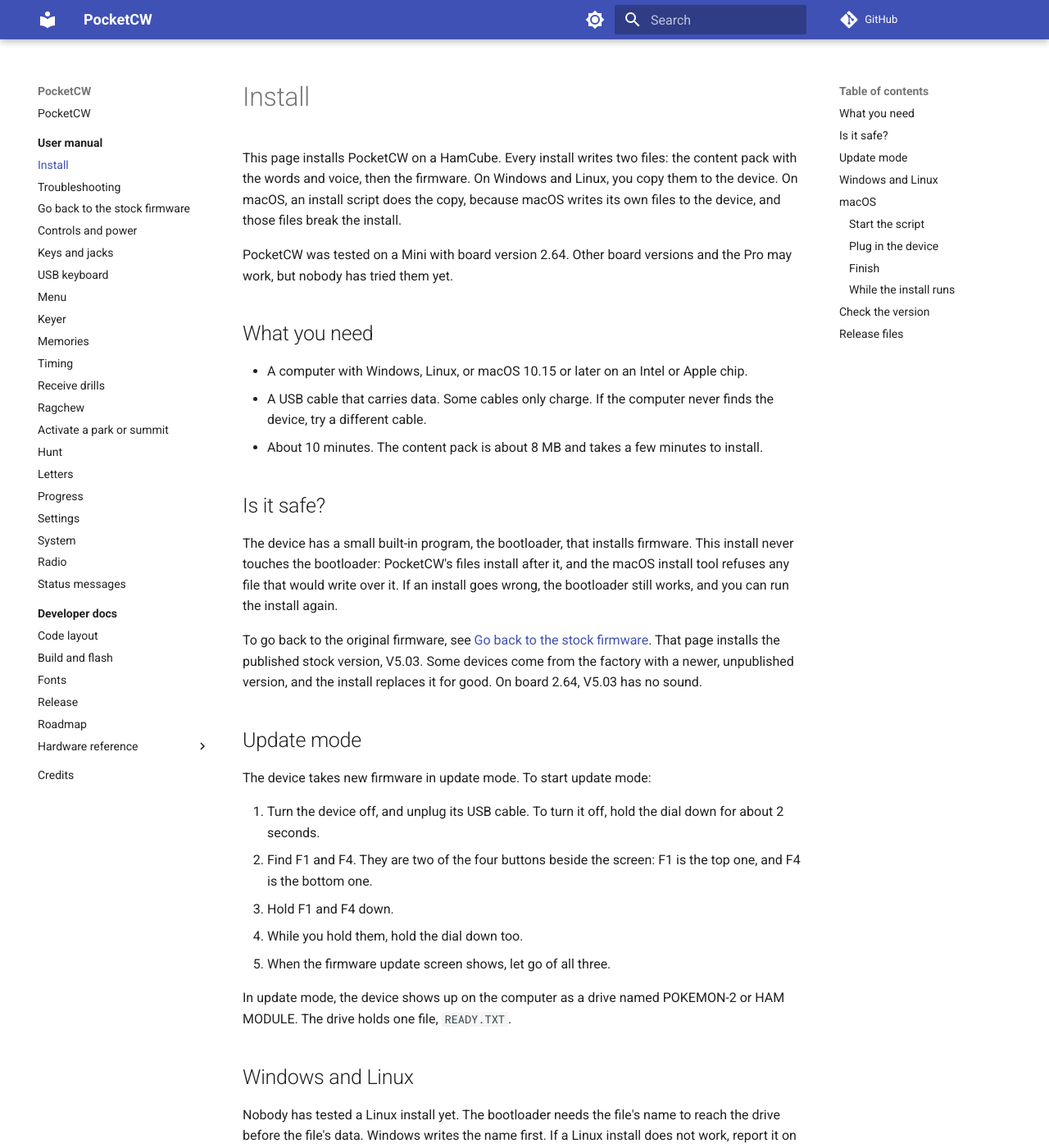
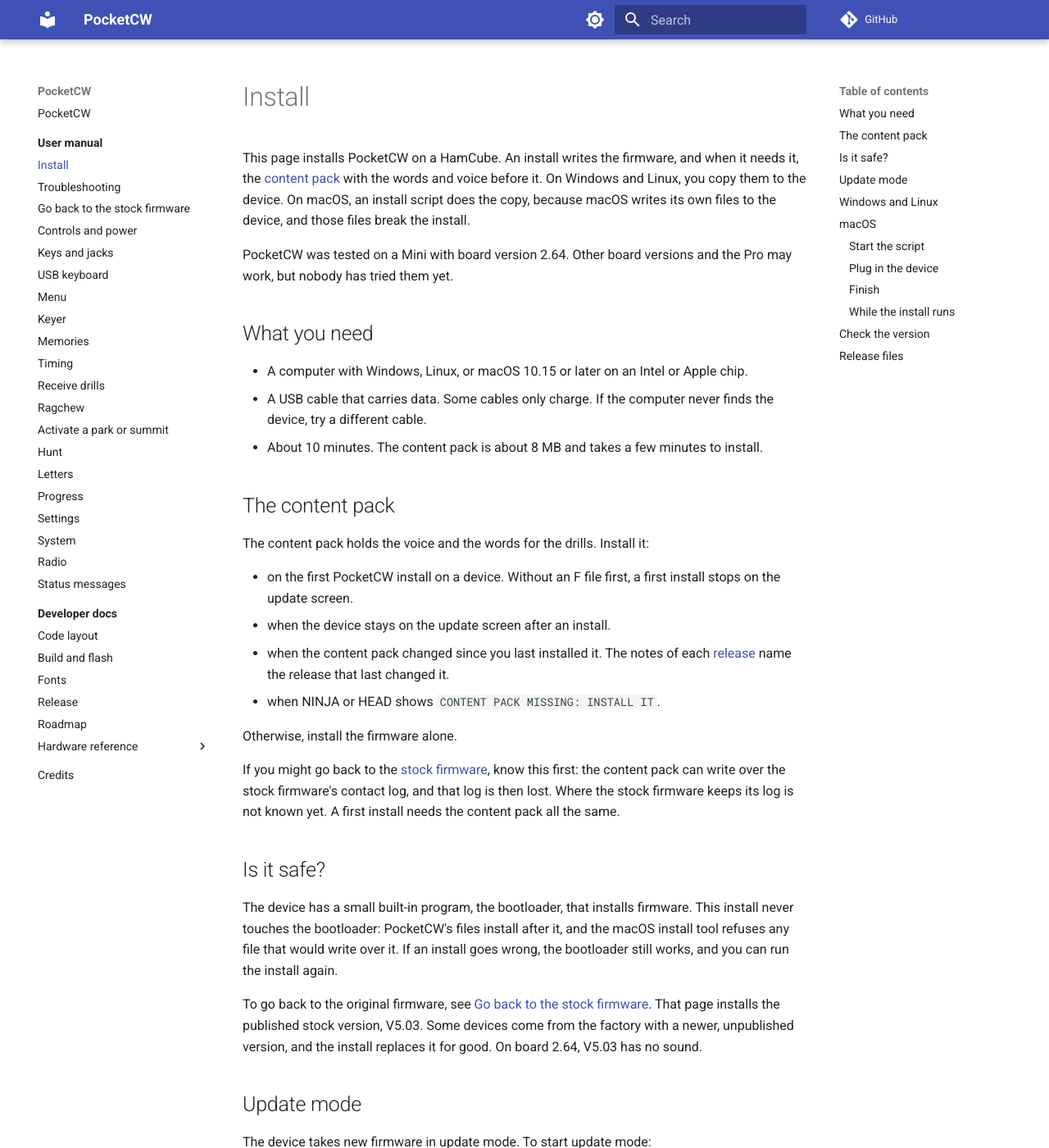
Before and after one commit to kvmet/k5mme_pocketcw, an MkDocs documentation site: the page built from docs/user/install.md, in a window 1280 px wide and 1400 px high. Shown: the whole window at 82% size. Built offline with MkDocs 1.6.1 and Material for MkDocs 9.7.7, drawn with Linux system fonts in a browser that asks for light colours; comment, search, counter and statistics services are not loaded; some of the changed text lies outside the part shown.

Commit message:
feat(install): ask before writing the content pack

````diff
--- a/docs/user/install.md
+++ b/docs/user/install.md
@@ -1,6 +1,6 @@
 # Install
 
-This page installs PocketCW on a HamCube. Every install writes two files: the content pack with the words and voice, then the firmware. On Windows and Linux, you copy them to the device. On macOS, an install script does the copy, because macOS writes its own files to the device, and those files break the install.
+This page installs PocketCW on a HamCube. An install writes the firmware, and when it needs it, the [content pack](#the-content-pack) with the words and voice before it. On Windows and Linux, you copy them to the device. On macOS, an install script does the copy, because macOS writes its own files to the device, and those files break the install.
 
 PocketCW was tested on a Mini with board version 2.64. Other board versions and the Pro may work, but nobody has tried them yet.
 
@@ -9,6 +9,19 @@
 - A computer with Windows, Linux, or macOS 10.15 or later on an Intel or Apple chip.
 - A USB cable that carries data. Some cables only charge. If the computer never finds the device, try a different cable.
 - About 10 minutes. The content pack is about 8 MB and takes a few minutes to install.
+
+## The content pack
+
+The content pack holds the voice and the words for the drills. Install it:
+
+- on the first PocketCW install on a device. Without an F file first, a first install stops on the update screen.
+- when the device stays on the update screen after an install.
+- when the content pack changed since you last installed it. The notes of each [release](https://github.com/kvmet/k5mme_pocketcw/releases) name the release that last changed it.
+- when NINJA or HEAD shows `CONTENT PACK MISSING: INSTALL IT`.
+
+Otherwise, install the firmware alone.
+
+If you might go back to the [stock firmware](stock-firmware.md), know this first: the content pack can write over the stock firmware's contact log, and that log is then lost. Where the stock firmware keeps its log is not known yet. A first install needs the content pack all the same.
 
 ## Is it safe?
 
@@ -32,12 +45,10 @@
 
 Nobody has tested a Linux install yet. The bootloader needs the file's name to reach the drive before the file's data. Windows writes the name first. If a Linux install does not work, report it on the [issue tracker](https://github.com/kvmet/k5mme_pocketcw/issues).
 
-Install `F000400.bin`, the content pack, before the firmware. The pack and the firmware of one release go together. Installing an F file first also keeps a first install from stopping on the update screen.
-
-1. Download `F000400.bin` and `A000014.bin` from the newest [release](https://github.com/kvmet/k5mme_pocketcw/releases/latest).
+1. Download `A000014.bin` from the newest [release](https://github.com/kvmet/k5mme_pocketcw/releases/latest). If you install the [content pack](#the-content-pack), download `F000400.bin` too.
 2. Put the device in [update mode](#update-mode).
 3. Plug the USB cable into the device and the computer. The drive opens.
-4. Copy `F000400.bin` to the drive. Wait until the drive closes and opens again with only `READY.TXT`. This can take a few minutes. Then hold F4 to reset the drive.
+4. To install the content pack, copy `F000400.bin` to the drive. Wait until the drive closes and opens again with only `READY.TXT`. This can take a few minutes. Then hold F4 to reset the drive. Without the content pack, go to step 5.
 5. Copy `A000014.bin` to the drive.
 6. Wait about 10 seconds. The drive closes, then opens again with only `READY.TXT`.
 7. Unplug the device, then click the dial to turn it on.
@@ -58,7 +69,13 @@
 curl -fsSL https://kvmet.github.io/k5mme_pocketcw/install.sh | sh
 ```
 
-The script downloads the newest PocketCW release and the install tool. It installs two files: the content pack, then the firmware. Both install in one update mode session, so you put the device in update mode only once.
+The script downloads the newest PocketCW release and the install tool. It asks:
+
+```
+Install the content pack? [y/N]
+```
+
+Type `y` and press Return to install the [content pack](#the-content-pack), then the firmware. Both install in one update mode session, so you put the device in update mode only once. Press Return alone to install only the firmware.
 
 The script then says "Waiting for the device".
 
@@ -99,7 +116,7 @@
 | File | What it is |
 | - | - |
 | `A000014.bin` | The firmware. |
-| `F000400.bin` | The content pack: the words and voice for the drills, for the device's memory chip. It installs before the firmware. |
+| `F000400.bin` | The content pack: the words and voice for the drills, for the device's memory chip. When an install needs it, it installs before the firmware. See [The content pack](#the-content-pack). |
 | `pocketcw-flash` | The macOS install tool that the script runs. |
 | `LICENSE` | The PocketCW license, GPL-3.0-or-later. |
 | `B612-OFL.txt` | The license of the B612 Mono font. |
````
Also changed, not shown: docs/dev/hardware/flash-layout.md (+2 -2 lines), docs/dev/release.md (+2 -2 lines), docs/user/receive.md (+1 -1 lines), docs/user/troubleshooting.md (+1 -1 lines), 2 other files.
